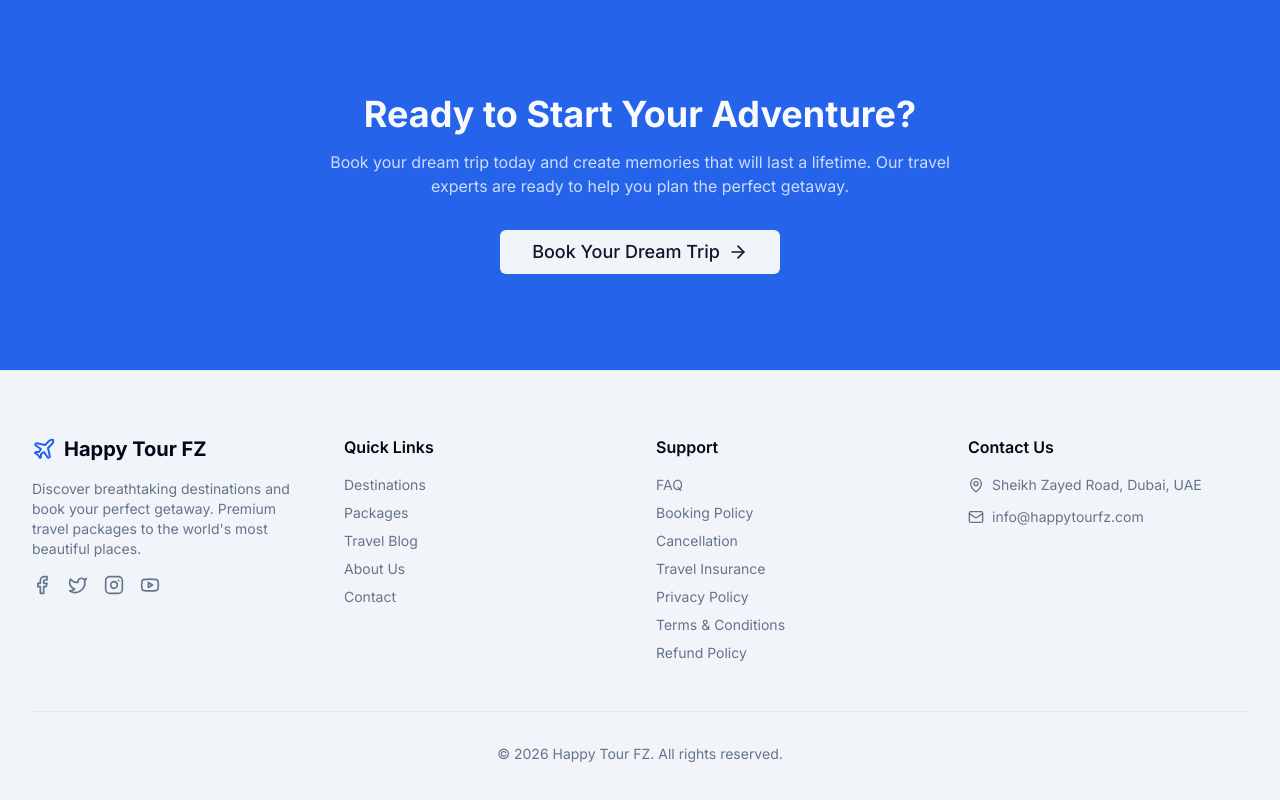
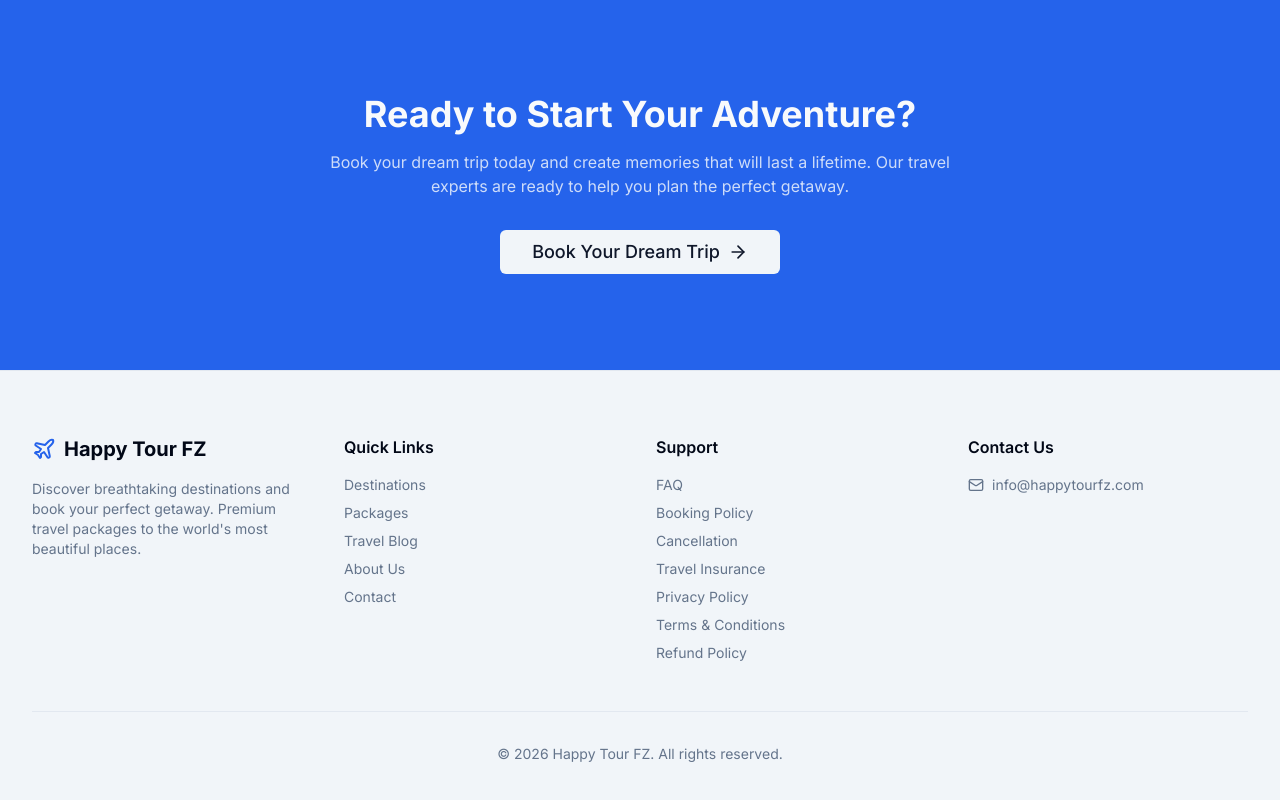
Before and after one commit to whatapi00-max/wanderlust-travel, a Next.js app: page / in a window 1280 px wide. Shown: the part 4368-5168 px from the top of the page. Built offline with nearby package versions, Linux system fonts and the light colour scheme.

Commit message:
Remove social icons and address from footer, add image domain configuration for Unsplash

```diff
--- a/components/footer.tsx
+++ b/components/footer.tsx
@@ -1,5 +1,5 @@
 import Link from "next/link"
-import { Plane, Facebook, Twitter, Instagram, Youtube, Mail, Phone, MapPin } from "lucide-react"
+import { Plane, Mail } from "lucide-react"
 
 export function Footer() {
   return (
@@ -15,20 +15,6 @@ export function Footer() {
             <p className="text-sm text-muted-foreground">
               Discover breathtaking destinations and book your perfect getaway. Premium travel packages to the world&apos;s most beautiful places.
             </p>
-            <div className="flex space-x-4">
-              <Link href="#" className="text-muted-foreground hover:text-primary">
-                <Facebook className="h-5 w-5" />
-              </Link>
-              <Link href="#" className="text-muted-foreground hover:text-primary">
-                <Twitter className="h-5 w-5" />
-              </Link>
-              <Link href="#" className="text-muted-foreground hover:text-primary">
-                <Instagram className="h-5 w-5" />
-              </Link>
-              <Link href="#" className="text-muted-foreground hover:text-primary">
-                <Youtube className="h-5 w-5" />
-              </Link>
-            </div>
           </div>
 
           {/* Quick Links */}
@@ -62,10 +48,6 @@ export function Footer() {
             <h3 className="font-semibold mb-4">Contact Us</h3>
             <ul className="space-y-3 text-sm">
               <li className="flex items-center space-x-2 text-muted-foreground">
-                <MapPin className="h-4 w-4" />
-                <span>Sheikh Zayed Road, Dubai, UAE</span>
-              </li>
-              <li className="flex items-center space-x-2 text-muted-foreground">
                 <Mail className="h-4 w-4" />
                 <span>info@happytourfz.com</span>
               </li>
--- a/next.config.js
+++ b/next.config.js
@@ -2,6 +2,16 @@
 const nextConfig = {
   images: {
     unoptimized: true,
+    remotePatterns: [
+      {
+        protocol: 'https',
+        hostname: 'images.unsplash.com',
+      },
+      {
+        protocol: 'https',
+        hostname: 'placehold.co',
+      },
+    ],
   },
 }
 
```
